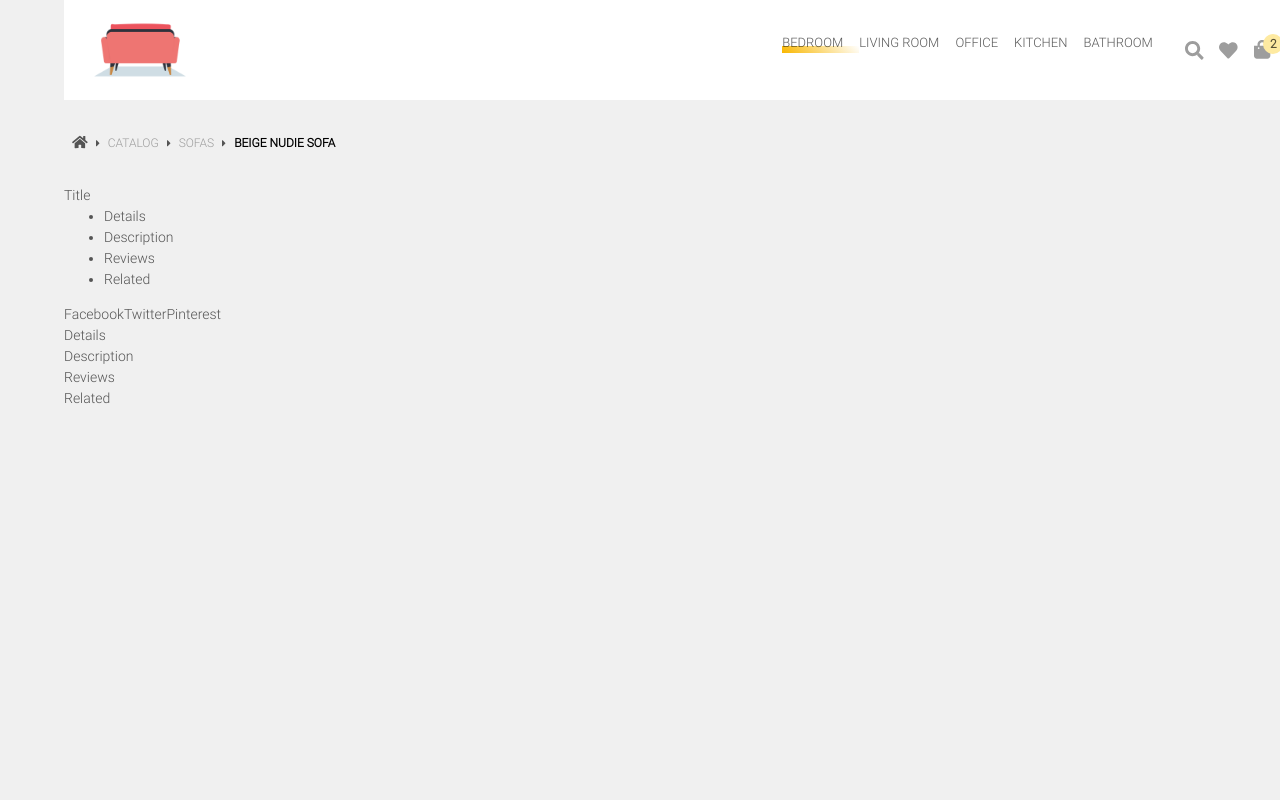
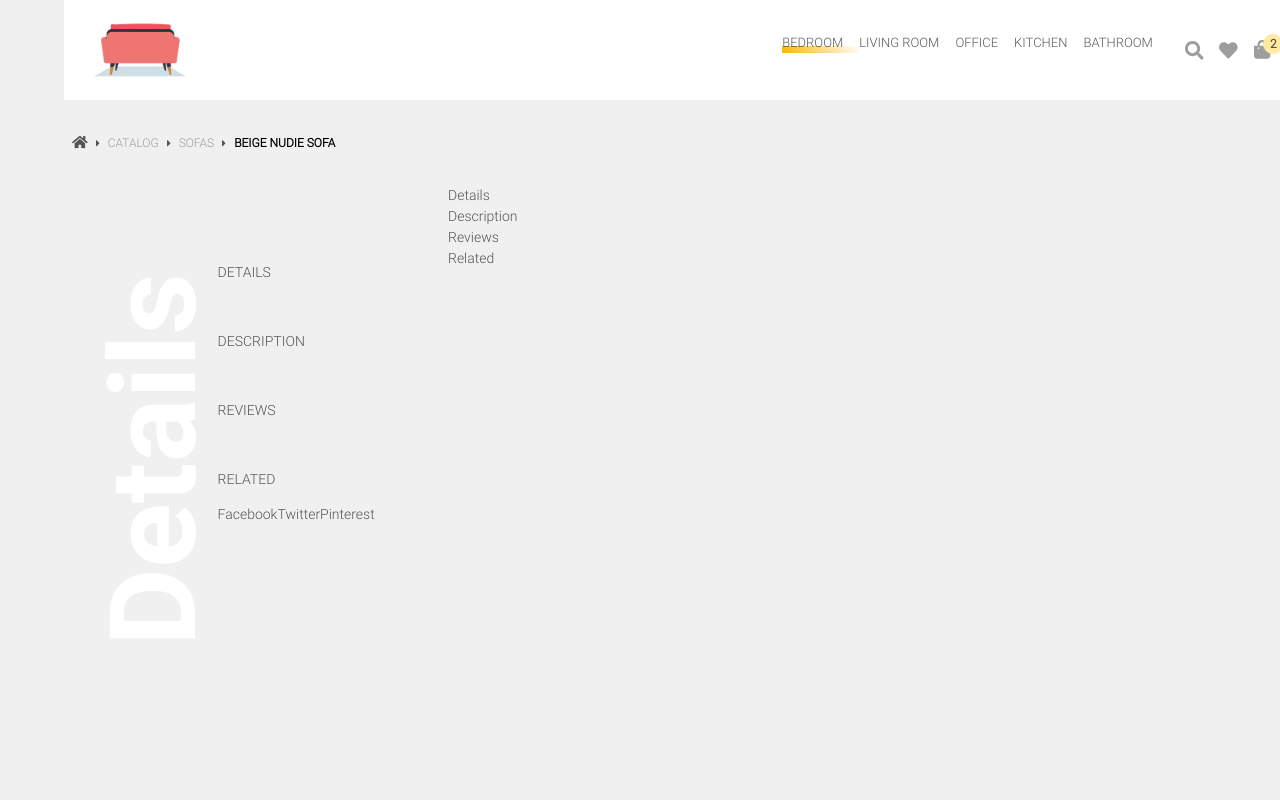
Before and after one commit to rushabhshah1993/heady-furniture, a React app: page / in a window 1280 px wide. Shown: the top 800 px of the page. Built offline with nearby package versions, Linux system fonts and the light colour scheme.

Commit message:
[WIP] Sidebar Nav - Laptop View - Added a store - Added reducer for sidebar nav items - Clicking on a sidebar navitem should change title - CSS structural changes

```diff
--- a/src/components/Breadcrumbs/Breadcrumbs.js
+++ b/src/components/Breadcrumbs/Breadcrumbs.js
@@ -10,7 +10,7 @@ const Breadcrumbs = props => {
             crumbClasses.push(styles.activeCrumb);
 
         return (
-            <>
+            <React.Fragment key={page}>
                 <span className={crumbClasses.join(' ')}>
                     {page}
                 </span>
@@ -21,7 +21,7 @@ const Breadcrumbs = props => {
                         size={'xs'}
                         className={styles.caret} />
                 }
-            </>
+            </React.Fragment>
         )
     });
 
--- a/src/components/ItemPageNavigation/ItemPageNavigation.js
+++ b/src/components/ItemPageNavigation/ItemPageNavigation.js
@@ -1,9 +1,16 @@
-import React from 'react';
+import React, { useRef, useState } from 'react';
+import { connect } from 'react-redux';
+
 import SocialMediaIcons from './../../common/SocialMediaIcons/SocialMediaIcons';
 
-const ItemPageNavigation = () => {
-    const itemClickHandler = () => {
-        console.log("Here");
+import styles from './itemPageNavigation.scss';
+
+const ItemPageNavigation = props => {
+    const [title, setTitle] = useState("Details");
+    const titleRef = useRef();
+
+    const itemClickHandler = event => {
+        titleRef.current.innerHTML = event.target.innerText;
         // window.location.hash = "#related";
         let element = document.getElementById("related");
         console.log(element);
@@ -14,20 +21,40 @@ const ItemPageNavigation = () => {
         // })
     }
 
+    let navItems;
+    if(props.navItem) {
+        navItems = props.navItem.navItems.map(item => {
+            return (
+                <li
+                    key={item.id}
+                    id={item.id}
+                    className={styles.navItem}
+                    onClick={(event) => itemClickHandler(event)}>
+                    {item.name}
+                </li>
+            )
+        })
+    }
+
     return (
-        <>
-            <div id="page-title">Title</div>
-            <nav id="navigation">
-                <ul>
-                    <li>Details</li>
-                    <li>Description</li>
-                    <li>Reviews</li>
-                    <li onClick={itemClickHandler}>Related</li>
-                </ul>
-            </nav>
-            <SocialMediaIcons />
-        </>
+        <div id={styles.itemPageNavContainer}>
+            <div id={styles.pageTitle} ref={titleRef}>{title}</div>
+            <div id={styles.navContainer}>
+                <nav id={styles.navigation}>
+                    <ul>
+                        {navItems}
+                    </ul>
+                </nav>
+                <SocialMediaIcons />
+            </div>
+        </div>
     )
 }
 
-export default ItemPageNavigation;
+const mapStateToProps = state => {
+    return {
+        navItem: state.navItem
+    }
+}
+
+export default connect(mapStateToProps)(ItemPageNavigation);
--- /dev/null
+++ b/src/components/ItemPageNavigation/itemPageNavigation.scss
@@ -0,0 +1,37 @@
+#itemPageNavContainer {
+    // display: flex;
+    // flex-direction: column;
+    position: relative;
+    margin-top: 20%;
+
+    #pageTitle {
+        margin-top: 100%;
+        transform: rotate(-90deg);
+        position: absolute;
+        transform-origin: 0 0;
+        font-size: 120px;
+        font-family: "Bold";
+        color: #FFFFFF;
+    }
+
+    #navContainer {
+        padding-left: 40%;
+
+        #navigation {
+            ul {
+                padding: 0;
+                li {
+                    cursor: pointer;
+                    list-style-type: none;
+                    text-transform: uppercase;
+                    font-size: 14px;
+                    margin-bottom: 3rem;
+                }
+
+                li:last-child {
+                    margin: 0;
+                }
+            }
+        }
+    }
+}
--- a/src/index.js
+++ b/src/index.js
@@ -1,5 +1,8 @@
 import React from 'react';
 import ReactDOM from 'react-dom';
+import { Provider } from 'react-redux';
+
+import './index.scss';
 import { library } from '@fortawesome/fontawesome-svg-core';
 import { fab } from '@fortawesome/free-brands-svg-icons';
 import
@@ -9,14 +12,20 @@ import
 
 import Main from './pages/Main/Main';
 
-import './index.scss';
+import store from './store/store';
 
 library.add(
     faSearch, faHeart, faShoppingBag,
     faHome, faCaretRight
 );
 
+const main = (
+    <Provider store={store}>
+        <Main />
+    </Provider>
+)
+
 ReactDOM.render(
-    <Main />,
+    main,
     document.getElementById('root')
 )
--- a/src/pages/Main/Main.js
+++ b/src/pages/Main/Main.js
@@ -25,12 +25,14 @@ const Main = () => {
 
             <BreadCrumbs positions={positions} />
 
-            <div id="content">
+            <div id={styles.content}>
                 <ItemPageNavigation />
-                <Details id="details" />
-                <Description id="description" />
-                <Reviews id="reviews" />
-                <Related id="related" />
+                <div id={styles.mainContent}>
+                    <Details id="details" />
+                    <Description id="description" />
+                    <Reviews id="reviews" />
+                    <Related id="related" />
+                </div>
             </div>
             <footer>
                 <Newsletter />
--- a/src/pages/Main/main.scss
+++ b/src/pages/Main/main.scss
@@ -3,3 +3,8 @@
     flex-direction: row;
     background-color: #FFFFFF;
 }
+
+#content {
+    display: grid;
+    grid-template-columns: 30% 70%;
+}
--- /dev/null
+++ b/src/store/reducers/navItemReducer.js
@@ -0,0 +1,28 @@
+const initalState = {
+    navItems: [
+        {
+            name: "Details",
+            id: 'details'
+        },
+        {
+            name: "Description",
+            id: 'description'
+        },
+        {
+            name: "Reviews",
+            id: 'reviews'
+        },
+        {
+            name: "Related",
+            id: 'related'
+        }
+    ]
+}
+
+const reducer = (state = initalState, action) => {
+    switch(action.type) {
+        default: return state;
+    }
+}
+
+export default reducer;
--- /dev/null
+++ b/src/store/store.js
@@ -0,0 +1,17 @@
+import { createStore, combineReducers, compose, applyMiddleware } from 'redux';
+import thunk from 'redux-thunk';
+
+import navItemReducer from './reducers/navItemReducer';
+
+const composeEnhancers = window.__REDUX_DEVTOOLS_EXTENSION_COMPOSE__ || compose;
+
+const rootReducer = combineReducers({
+    navItem: navItemReducer
+});
+
+const store = createStore(
+    rootReducer,
+    composeEnhancers(applyMiddleware(thunk))
+);
+
+export default store;
```
Also changed, not shown: src/store/actions/actionTypes.js (added).
